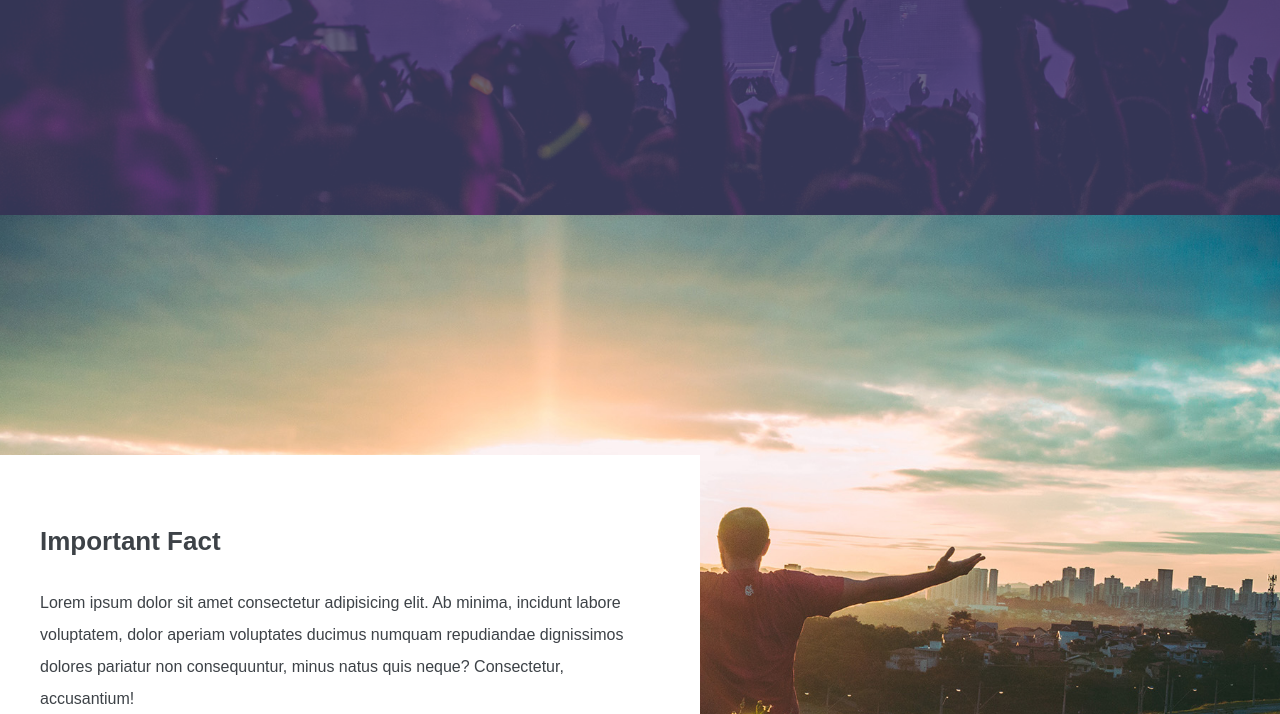
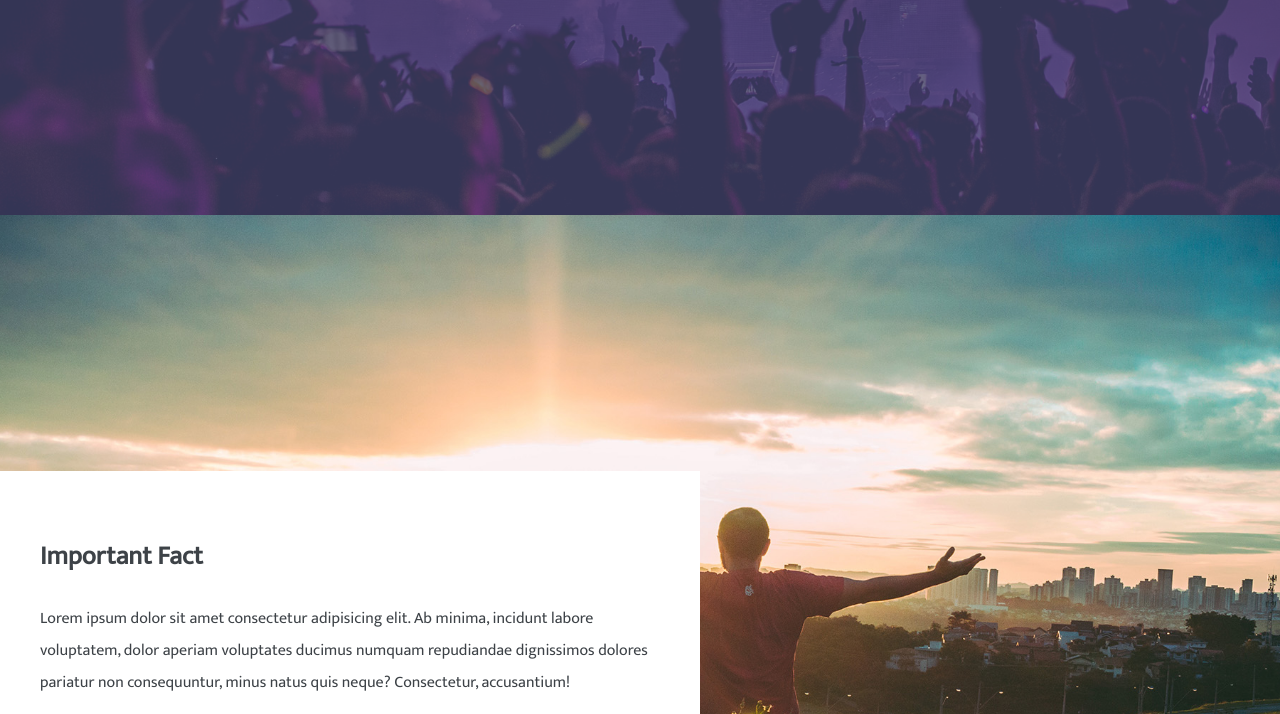
Before and after one commit to designyourlife-bw-3-11/MarketingPage, a plain HTML site: page index.html in a window 1280 px wide. Shown: the part 585-1299 px from the top of the page. Drawn offline with nearby package versions, Linux system fonts and the light colour scheme; files that its build step writes are made by us from their sources.

Commit message:
updated git ignore, adden font

```diff
--- a/LESS/index.less
+++ b/LESS/index.less
@@ -2,7 +2,7 @@ html {
 	box-sizing: border-box;
   margin: 0;
   padding: 0;
-  font-family: 'Raleway', sans-serif; // move this to mixins
+  font-family: 'Mukta', sans-serif; // move this to mixins
 
   font-size: 62.5%;
   line-height: 1.5;
--- a/index.html
+++ b/index.html
@@ -4,7 +4,7 @@
 		<title>LVL Up</title>
 		<meta name="viewport" content="width=device-width, initial-scale=1.0">
 		<link rel="stylesheet" href="./CSS/index.css">
-		<!-- <link href="https://fonts.googleapis.com/css?family=Raleway" rel="stylesheet"> -->
+		<link href="https://fonts.googleapis.com/css?family=Mukta" rel="stylesheet">
 	</head>
 	<body>
 		<!--<script defer="defer" src="./components/component/component.js"></script>-->
```
Also changed, not shown: CSS/index.css (added), 1 other file.
